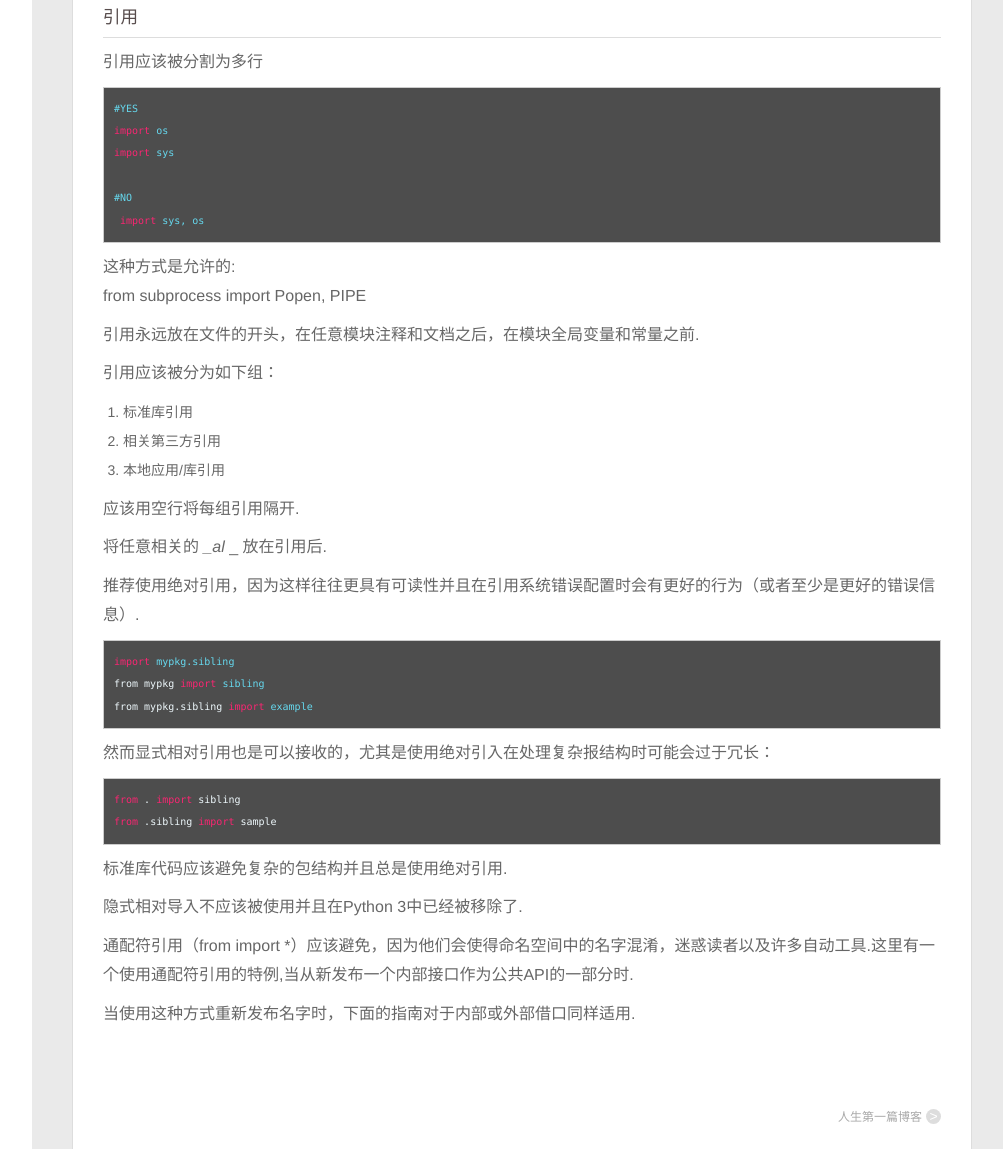
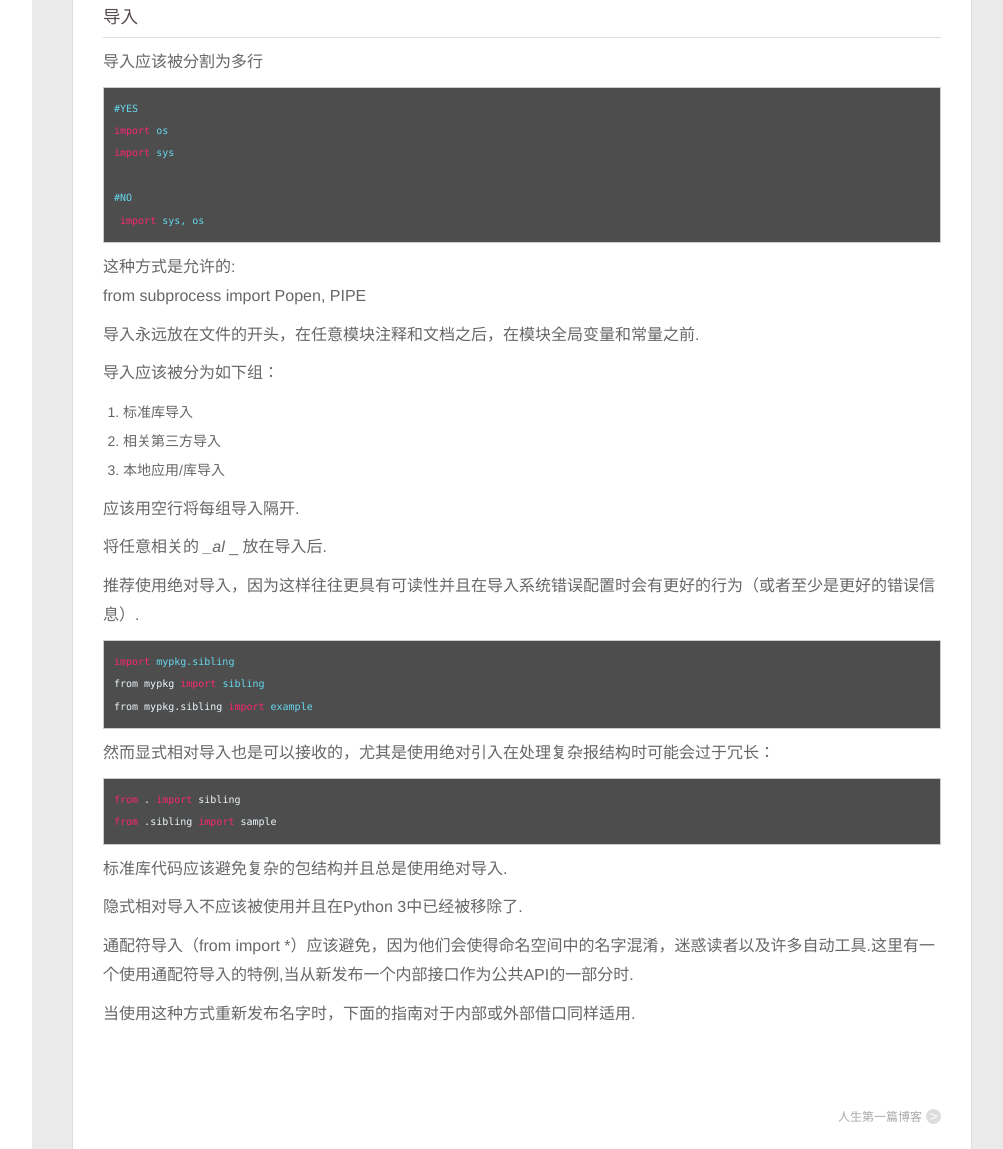
Before and after one commit to migemint/migemint.github.io, a plain HTML site: page 2015/06/11/PEP8编码规范/index.html in a window 1280 px wide. Shown: the part 3669-4818 px from the top of the page, without its empty margins (268-1271 px from the left). Drawn offline with nearby package versions, Linux system fonts and the light colour scheme; some packages are replaced by stand-ins of ours; a script that the page names is missing.

Commit message:
Site updated: 2015-06-11 19:36:45

```diff
--- a/2015/06/11/PEP8编码规范/index.html
+++ b/2015/06/11/PEP8编码规范/index.html
@@ -19,7 +19,7 @@ foo = long_function_name(var_one, var_two,">
   YES:
 # 与开头的分隔符对齐.
 foo = long_function_name(var_one, var_two,">
-<meta property="og:updated_time" content="2015-06-11T11:35:13.443Z">
+<meta property="og:updated_time" content="2015-06-11T11:36:38.739Z">
 <meta name="twitter:card" content="summary">
 <meta name="twitter:title" content="PEP 8 编码规范">
 <meta name="twitter:description" content="布局代码缩进  使用四空格.
@@ -336,7 +336,7 @@ foo = long_function_name(
 <p>使用ASCII（in Python 2）或者UTF-8（in Python 3）不使用编码声明.</p>
 <p>在标准库中, 非默认编码仅仅应该用于测试目的或者文档需要提到包含非ASCII编码字符的作者姓名；否则使用\x, \u, \U or \N 来替代在字符文字中使用非ASCII数据.</p>
 <p>对于Python 3.0以及后续版本， 接下来的条目将是规定：所有Python标准库MUST中的标识符使用ASCII-only的标识符，并且应该使用英文单词.另外string字符和注释也必须使用ASCII字符.仅有的例外与上面提到的例外一致.</p>
-<h3 id="引用">引用</h3><p><strong>引用应该被分割为多行</strong></p>
+<h3 id="导入">导入</h3><p><strong>导入应该被分割为多行</strong></p>
 <pre><code><span class="preprocessor">#YES</span>
 <span class="preprocessor"><span class="keyword">import</span> os</span>
 <span class="preprocessor"><span class="keyword">import</span> sys</span><span class="preprocessor">
@@ -344,25 +344,25 @@ foo = long_function_name(
 #NO   </span>
  <span class="preprocessor"><span class="keyword">import</span> sys, os</span>
 </code></pre><p>这种方式是允许的:<br>    from subprocess import Popen, PIPE</p>
-<p><strong>引用永远放在文件的开头，在任意模块注释和文档之后，在模块全局变量和常量之前.</strong></p>
-<p>引用应该被分为如下组：</p>
+<p><strong>导入永远放在文件的开头，在任意模块注释和文档之后，在模块全局变量和常量之前.</strong></p>
+<p>导入应该被分为如下组：</p>
 <ol>
-<li>标准库引用</li>
-<li>相关第三方引用</li>
-<li>本地应用/库引用</li>
+<li>标准库导入</li>
+<li>相关第三方导入</li>
+<li>本地应用/库导入</li>
 </ol>
-<p>应该用空行将每组引用隔开.</p>
-<p>将任意相关的 <em> _al </em> _ 放在引用后.</p>
-<p><strong>推荐使用绝对引用，因为这样往往更具有可读性并且在引用系统错误配置时会有更好的行为（或者至少是更好的错误信息）.</strong></p>
+<p>应该用空行将每组导入隔开.</p>
+<p>将任意相关的 <em> _al </em> _ 放在导入后.</p>
+<p><strong>推荐使用绝对导入，因为这样往往更具有可读性并且在导入系统错误配置时会有更好的行为（或者至少是更好的错误信息）.</strong></p>
 <pre><code><span class="preprocessor"><span class="keyword">import</span> mypkg.sibling</span>
 from mypkg <span class="preprocessor"><span class="keyword">import</span> sibling</span>
 from mypkg.sibling <span class="preprocessor"><span class="keyword">import</span> example</span>
-</code></pre><p>然而显式相对引用也是可以接收的，尤其是使用绝对引入在处理复杂报结构时可能会过于冗长：</p>
+</code></pre><p>然而显式相对导入也是可以接收的，尤其是使用绝对引入在处理复杂报结构时可能会过于冗长：</p>
 <pre><code><span class="keyword">from</span> . <span class="keyword">import</span> sibling
 <span class="keyword">from</span> .sibling <span class="keyword">import</span> sample
-</code></pre><p>标准库代码应该避免复杂的包结构并且总是使用绝对引用.</p>
+</code></pre><p>标准库代码应该避免复杂的包结构并且总是使用绝对导入.</p>
 <p>隐式相对导入不应该被使用并且在Python 3中已经被移除了.</p>
-<p><strong>通配符引用（from <module> import *）应该避免，因为他们会使得命名空间中的名字混淆，迷惑读者以及许多自动工具.这里有一个使用通配符引用的特例,当从新发布一个内部接口作为公共API的一部分时.</module></strong></p>
+<p><strong>通配符导入（from <module> import *）应该避免，因为他们会使得命名空间中的名字混淆，迷惑读者以及许多自动工具.这里有一个使用通配符导入的特例,当从新发布一个内部接口作为公共API的一部分时.</module></strong></p>
 <p>当使用这种方式重新发布名字时，下面的指南对于内部或外部借口同样适用.</p>
 
 
```
Also changed, not shown: index.html (+12 -12 lines).
